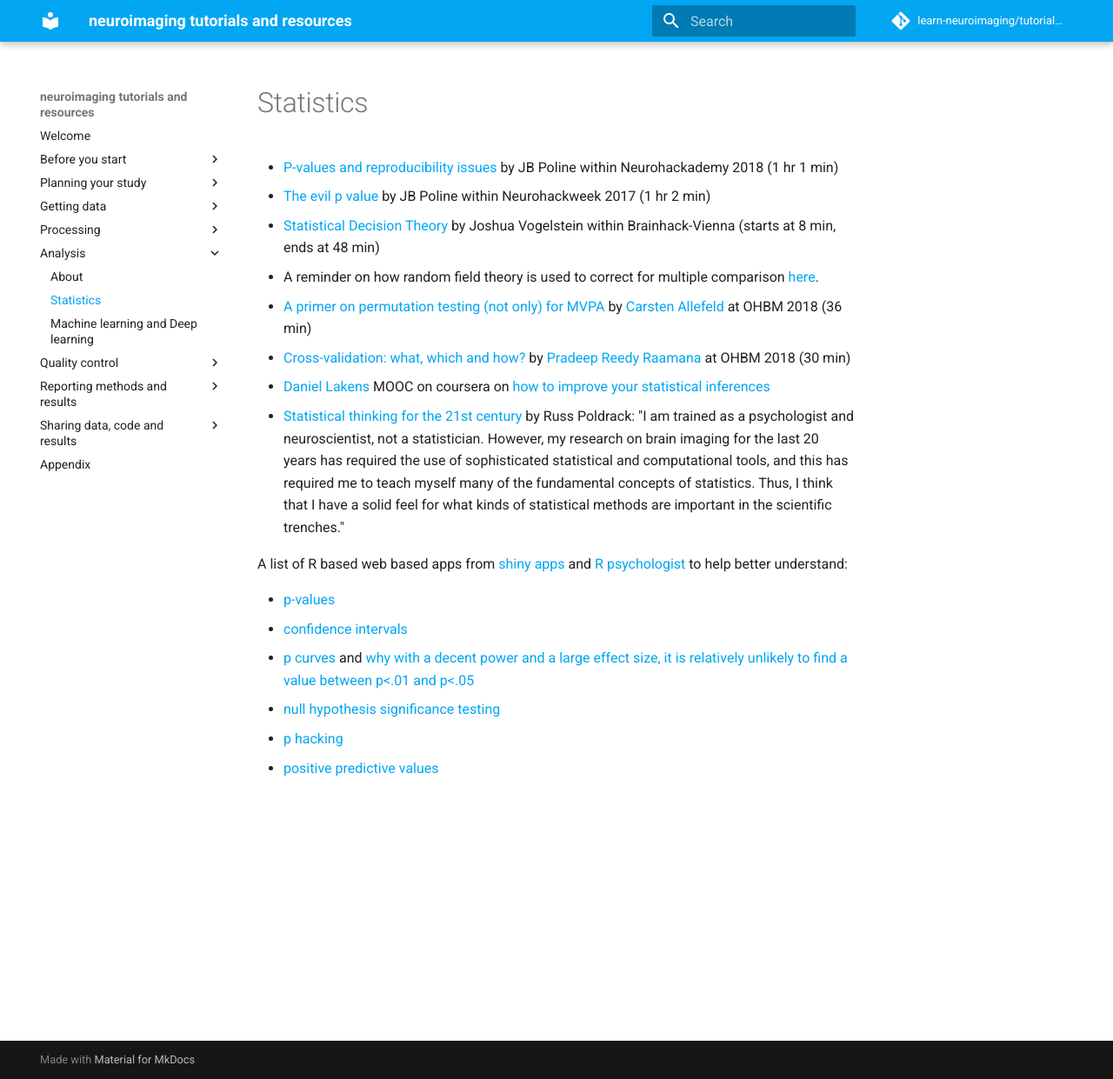
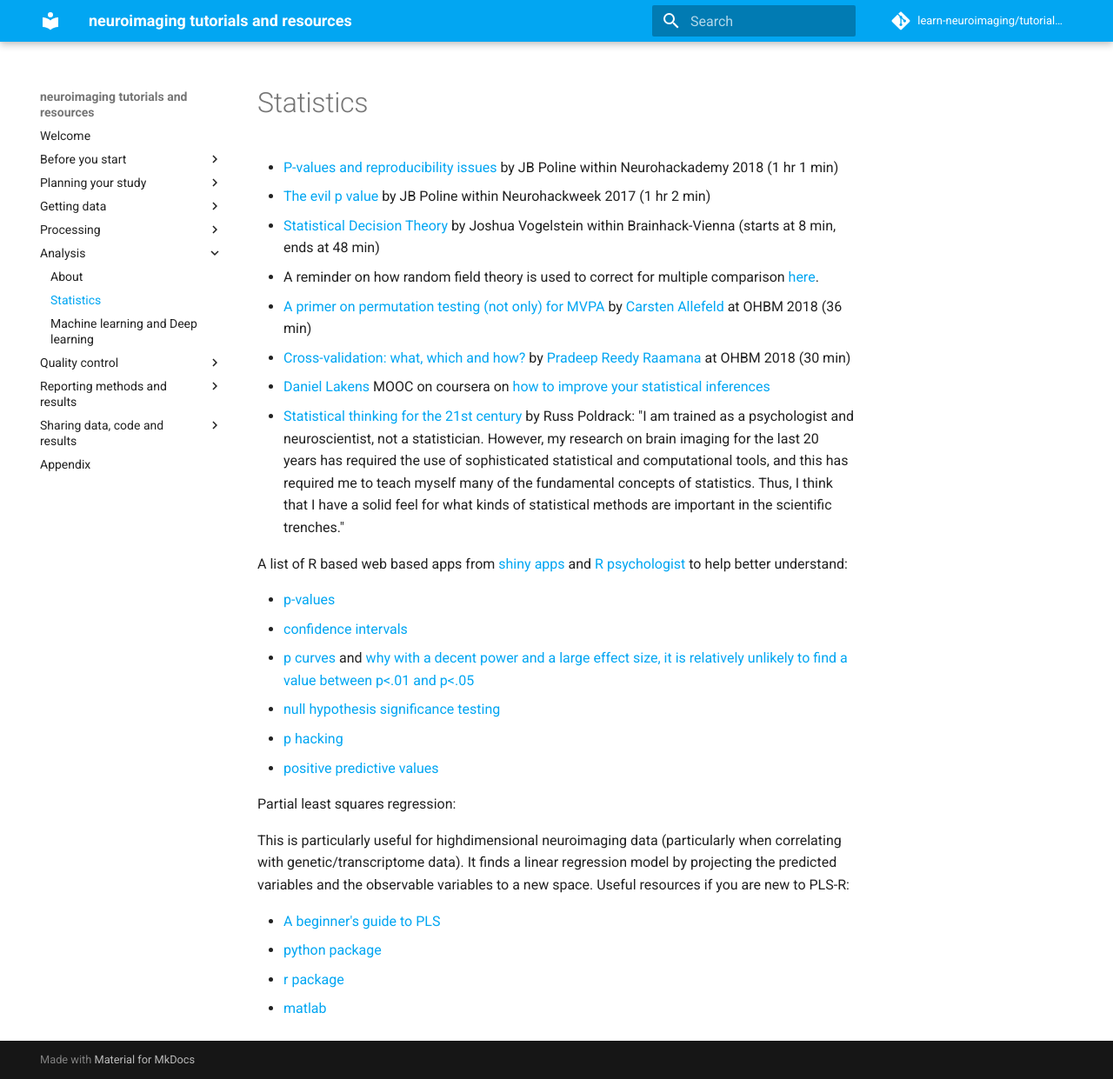
Before and after one commit to learn-neuroimaging/hitchhackers_guide_brain, an MkDocs documentation site: the page built from docs/statistics.md, in a window 1280 px wide and 1241 px high. Shown: the whole window at 87% size. Built offline with MkDocs 1.6.1 and Material for MkDocs 9.7.7, drawn with Linux system fonts in a browser that asks for light colours; comment, search, counter and statistics services are not loaded.

Commit message:
Added a page on extracting data from allen atlas as well as resources on PLS on statistics page

```diff
--- a/docs/statistics.md
+++ b/docs/statistics.md
@@ -17,3 +17,13 @@ A list of R based web based apps from [shiny apps](http://shinyapps.org/) and [R
 -   [null hypothesis significance testing](http://rpsychologist.com/d3/NHST/)
 -   [p hacking](https://www.shinyapps.org/apps/p-hacker/)
 -   [positive predictive values](http://shinyapps.org/showapp.php?app=https://tellmi.psy.lmu.de/felix/PPV&by=Michael%20Zehetleitner%20and%20Felix%20Sch%C3%B6nbrodt&title=When%20does%20a%20significant%20p-value%20indicate%20a%20true%20effect?&shorttitle=When%20does%20a%20significant%20p-value%20indicate%20a%20true%20effect?)
+
+Partial least squares regression:
+
+This is particularly useful for highdimensional neuroimaging data (particularly when correlating with genetic/transcriptome data). It finds a linear regression model by projecting the predicted variables and the observable variables to a new space.
+Useful resources if you are new to PLS-R:
+
+- [A beginner's guide to PLS](https://www.researchgate.net/publication/228861711_A_Beginner's_Guide_to_Partial_Least_Squares_Analysis)
+- [python package](https://hoggorm.readthedocs.io/en/latest/)
+- [r package](https://cran.r-project.org/web/packages/pls/)
+- [matlab](https://uk.mathworks.com/help/stats/examples/partial-least-squares-regression-and-principal-components-regression.html)
```
Also changed, not shown: docs/allen_software.md (added, +26 -0 lines).
